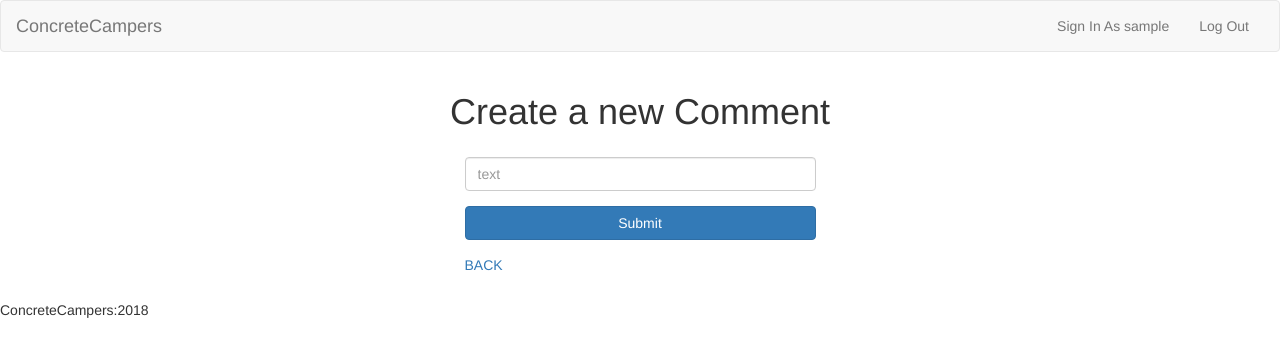
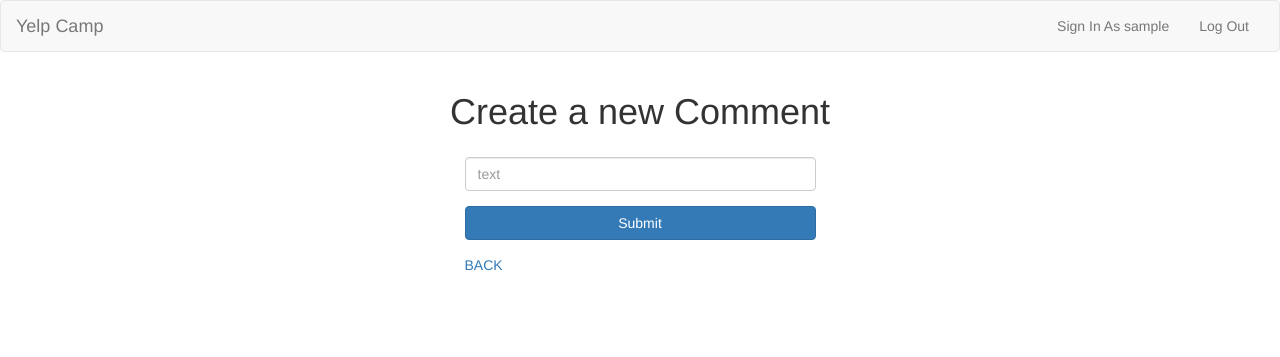
Before and after one commit to joshua125/codex_web_design, a Node server app: page /campgrounds/600000000000000000000002/comments/new in a window 1280 px wide. Shown: the top 357 px of the page. Run offline with Node 20, Linux system fonts and the light colour scheme; the visitor is signed in with stand-in values (Sample User, id 1); data comes from the database, SQL or seed files in the repository; some libraries are stand-ins or nearby versions.

Commit message:
YelpCampFinal

```diff
--- a/routes/comments.js
+++ b/routes/comments.js
@@ -17,7 +17,7 @@ router.get("/campgrounds/:id/comments/new", middleware.isLoggedIn, function(req,
            res.render("comments/new", {campground: campground})
        }
    })
-});`    Z`
+});
 
 router.post("/campgrounds/:id/comments", middleware.isLoggedIn, function(req, res){
     //look up campground using id
--- a/views/landing.ejs
+++ b/views/landing.ejs
@@ -22,7 +22,7 @@
     </div>
 
     <div id="landing-header">
- 		<h1>Welcome to ConcreteCampers!</h1>
+ 		<h1>Welcome to YelpCamp!</h1>
 		<a href="/campgrounds" class="btn btn-lg btn-success">View All Campgrounds</a>
     </div>
 
--- a/views/partials/footer.ejs
+++ b/views/partials/footer.ejs
@@ -1,4 +1,3 @@
 
-   <p>ConcreteCampers:2018</p>
     </body>
 </html>
--- a/views/partials/header.ejs
+++ b/views/partials/header.ejs
@@ -10,7 +10,7 @@
      <nav class="navbar navbar-default"> <!-- create our navbar -->
         <div class="container-fluid">   <!-- helps with spacing elements in our navbar -->
             <div class="navbar-header"> <!-- navbar header has a single element which is usually our sigh logo -->
-                <a class="navbar-brand" href="/">ConcreteCampers</a> <!-- sigh logo is a link to homepage -->
+                <a class="navbar-brand" href="/">Yelp Camp</a> <!-- sigh logo is a link to homepage -->
             </div>
             <div class="collapse navbar-collapse"> <!-- collapse it when screen size becomes mobile..we'll add hamburger later-->
                 <ul class=" nav navbar-nav navbar-right">
```
